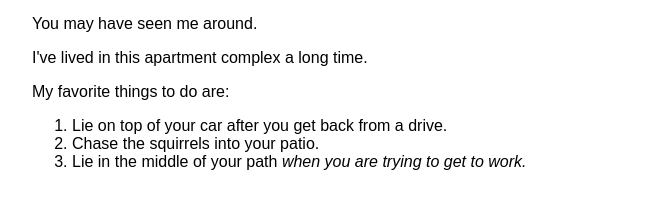
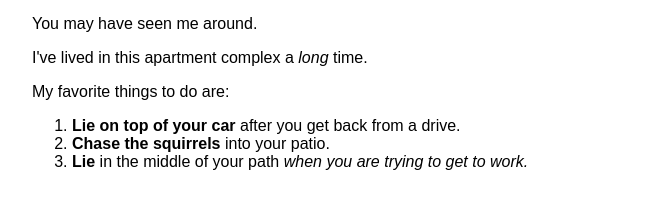
Before and after one commit to meilar/dinky, a plain HTML site: page index.html in a window 1280 px wide. Shown: the part 428-636 px from the top of the page, without its empty margins (352-1011 px from the left). Drawn offline with Linux system fonts and the light colour scheme.

Commit message:
add inline text styling

```diff
--- a/index.html
+++ b/index.html
@@ -10,12 +10,12 @@
     <img src="https://i.imgur.com/lVlPvCB.gif" alt="Photo of cat">
     <h3>I'm the mayor of these parts.</h3>
     <p>You may have seen me around.</p>
-    <p>I've lived in this apartment complex a long time.</p>
+    <p>I've lived in this apartment complex a <em>long</em> time.</p>
     <p>My favorite things to do are:</p>
      <ol>
-      <li>Lie on top of your car after you get back from a drive.</li>
-      <li>Chase the squirrels into your patio.</li>
-      <li>Lie in the middle of your path <em>when you are trying to get to work.</em></li>
+      <li><strong>Lie on top of your car</strong> after you get back from a drive.</li>
+      <li><strong>Chase the squirrels</strong> into your patio.</li>
+      <li><strong>Lie</strong> in the middle of your path <em>when you are trying to get to work.</em></li>
     </ol>
   </body>
 </html>
```
